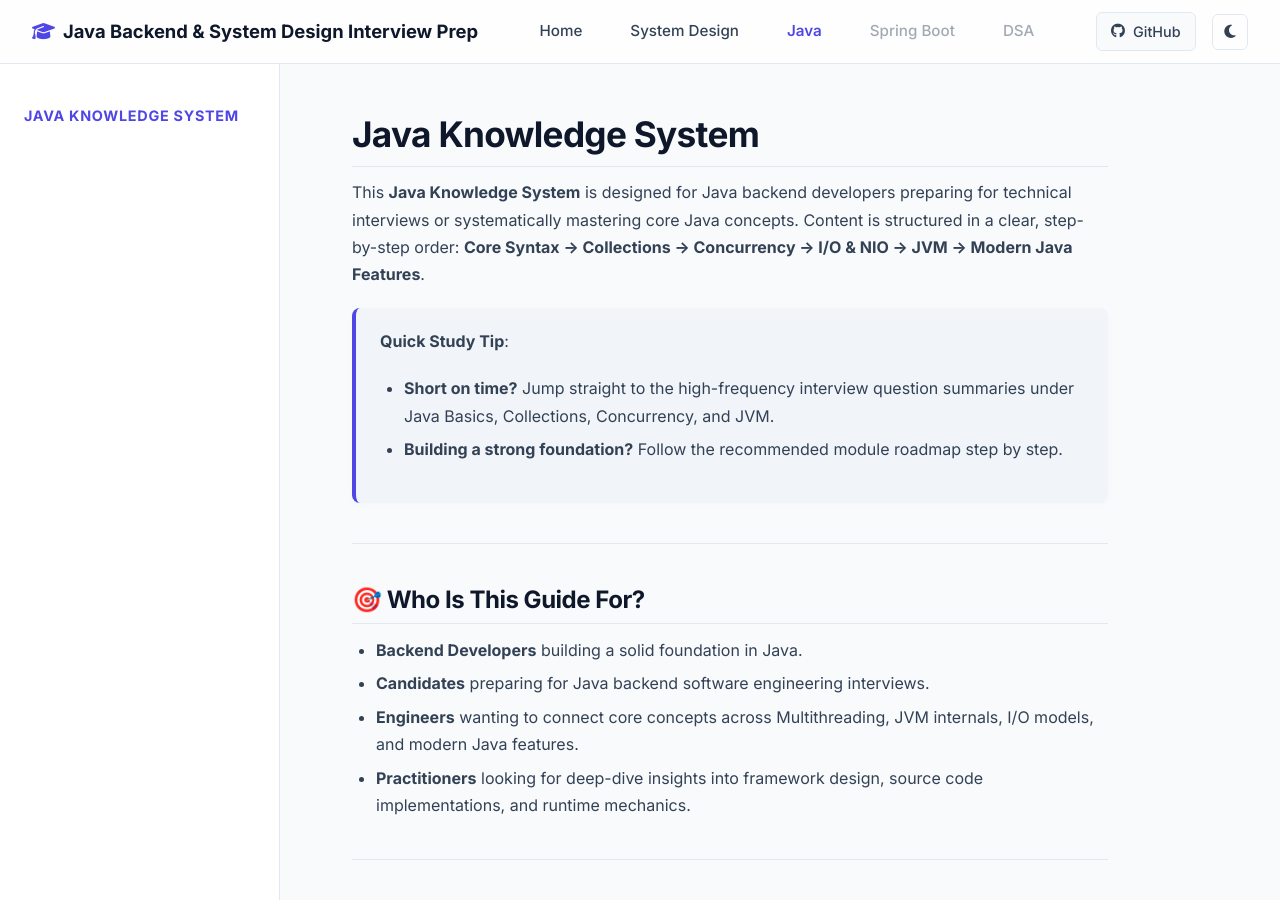
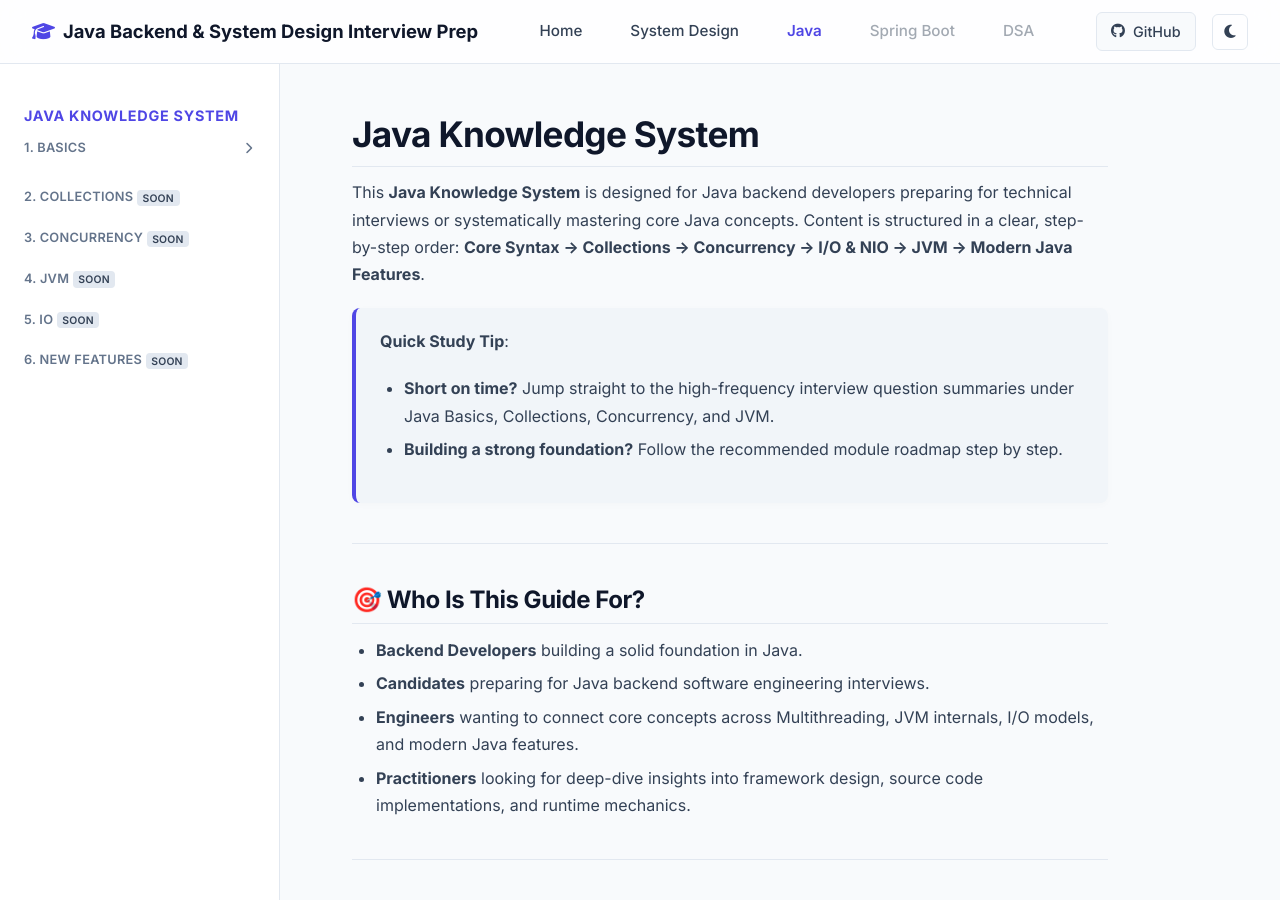
Before and after one commit to shouvik126/java-dsa-system-design-interview, a Jekyll site: the page built from Java/README.md, in a window 1280 px wide and 900 px high. Built offline with Jekyll 4.4.1, drawn with Linux system fonts in a browser that asks for light colours.

Commit message:
changes html

```diff
--- a/_layouts/default.html
+++ b/_layouts/default.html
@@ -212,26 +212,42 @@
         {% elsif page.url contains '/Java/' %}
         <div class="sidebar-section">
           <h3 class="sidebar-heading">
-            <a href="{{ '/Java/' | relative_url }}" class="{% if page.url == '/Java/' %}active{% endif %}">
+            <a href="{{ '/Java/' | relative_url }}"
+              class="{% if page.url == '/Java/' %}active{% endif %}">
               Java Knowledge System
             </a>
           </h3>
-          <!--<ul class="sidebar-tree">
+          <ul class="sidebar-tree">
             <li class="tree-group">
               <div class="group-header">
-                <span class="group-title">1. Core Java & System</span>
+                <span class="group-title">1. Basics</span>
                 <span class="group-toggle-icon"><i class="fas fa-chevron-down"></i></span>
               </div>
               <ul class="sub-tree">
                 <li>
-                  <a href="{{ '/Java/' | relative_url }}"
-                    class="{% if page.url == '/Java/' %}active-link{% endif %}">
-                    Java Knowledge System Overview
+                  <a href="{{ '/Java/1-basics/1-basics/' | relative_url }}"
+                    class="{% if page.url contains '1-basics' %}active-link{% endif %}">
+                    Java Basics Guide
                   </a>
                 </li>
               </ul>
             </li>
-          </ul>-->
+            <li class="tree-group disabled-group">
+              <span class="group-title">2. Collections <span class="badge">Soon</span></span>
+            </li>
+            <li class="tree-group disabled-group">
+              <span class="group-title">3. Concurrency <span class="badge">Soon</span></span>
+            </li>
+            <li class="tree-group disabled-group">
+              <span class="group-title">4. JVM <span class="badge">Soon</span></span>
+            </li>
+            <li class="tree-group disabled-group">
+              <span class="group-title">5. IO <span class="badge">Soon</span></span>
+            </li>
+            <li class="tree-group disabled-group">
+              <span class="group-title">6. New Features <span class="badge">Soon</span></span>
+            </li>
+          </ul>
         </div>
         {% elsif page.url contains '/Spring-Boot/' %}
         <div class="sidebar-section">
```
